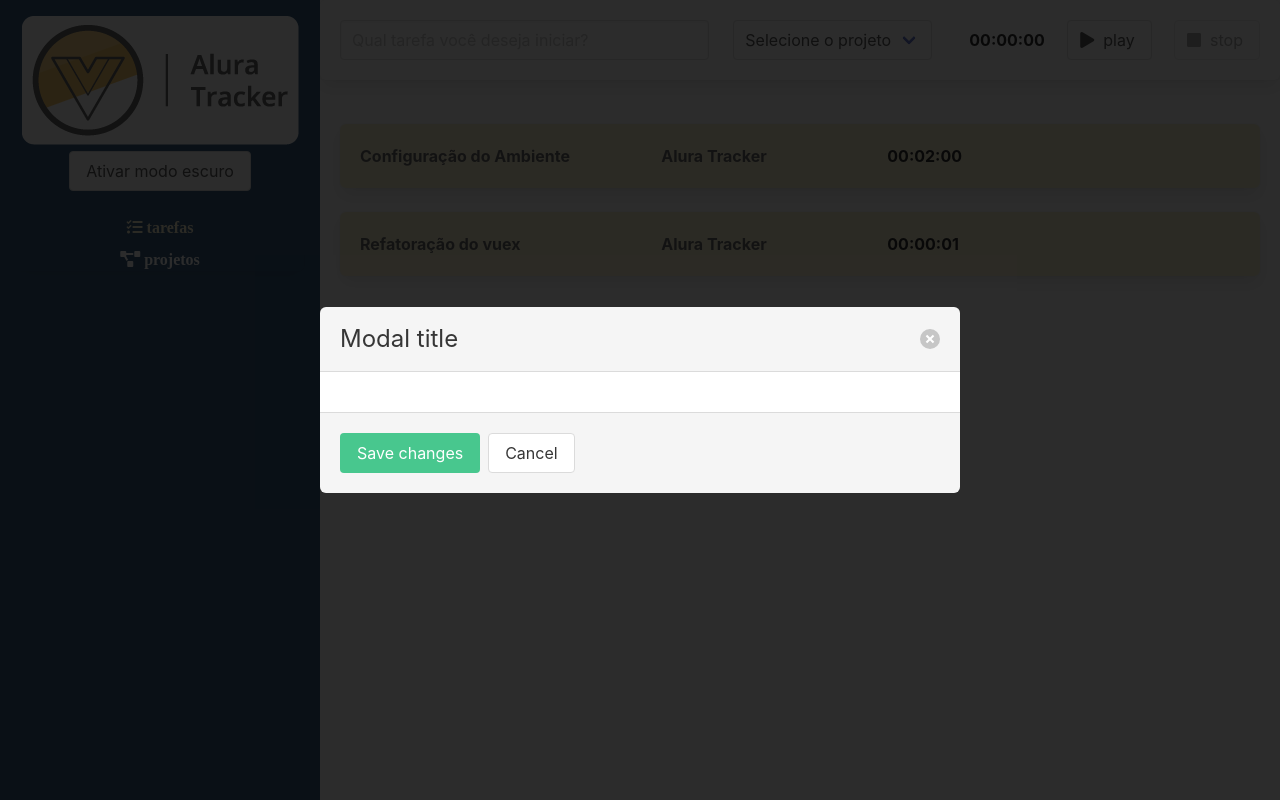
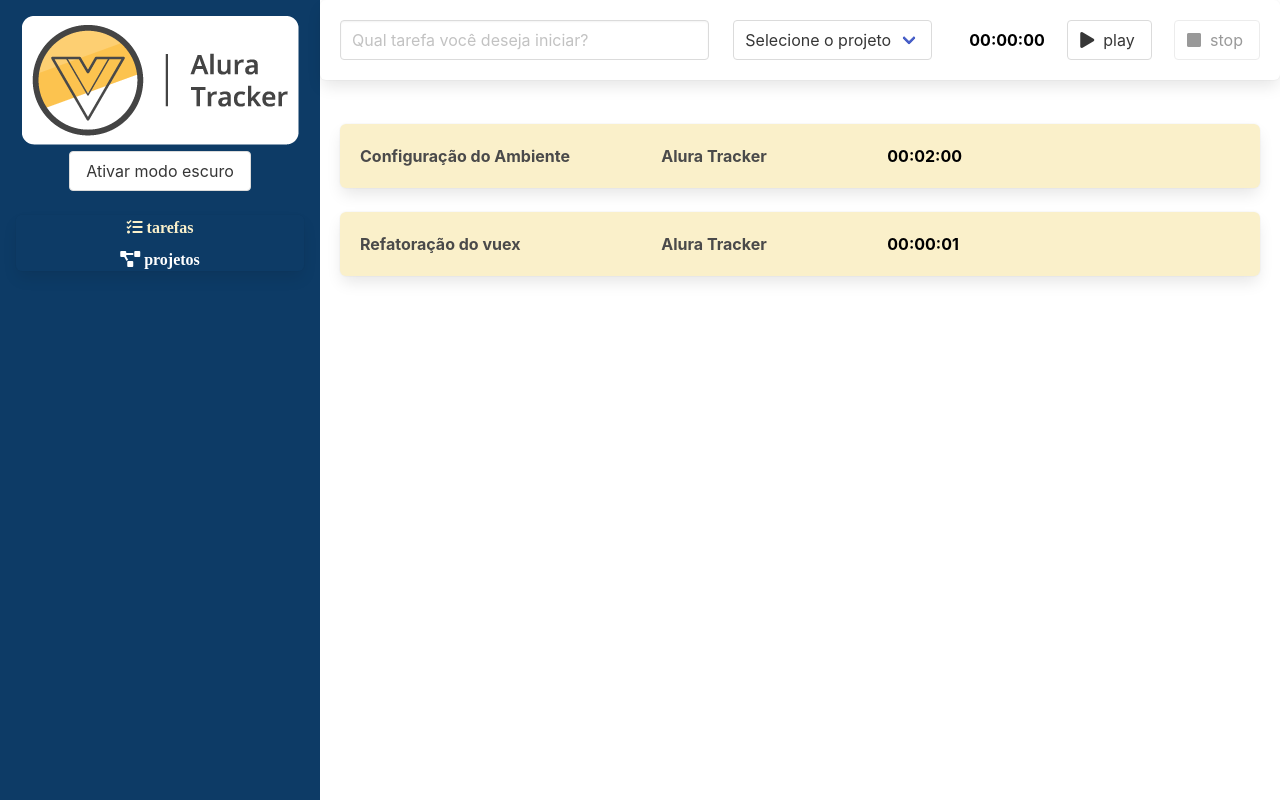
Before and after one commit to JoaoPauloFer/JoaoPauloFer-JoaoPauloFer-curso-vue3-parte3, a Vue app: page /#/ in a window 1280 px wide. Built offline with nearby package versions, Linux system fonts and the light colour scheme; data requests are answered from the project's data file.

Commit message:
docs: 📑  Modal de edição de tarefas

```diff
--- a/src/components/Tarefa.vue
+++ b/src/components/Tarefa.vue
@@ -1,6 +1,6 @@
 <template>
   <Box>
-    <div class="columns">
+    <div class="columns clicavel" @click="tarefaClicada">
       <div class="column is-4">{{ tarefa.descricao || 'Tarefa sem descrição' }}</div>
       <div class="column is-3">
         {{ tarefa.projeto?.nome || 'N/D' }}
@@ -20,6 +20,7 @@
 
 export default defineComponent({
   name: "Tarefa",
+  emits: ['aoTarefaClicada'],
   components: {
     Cronometro,
     Box
@@ -29,6 +30,18 @@
       type: Object as PropType<ITarefa>,
       required: true
     }
-  }
+  },
+  methods: {
+    tarefaClicada () :void {
+      this.$emit('aoTarefaClicada', this.tarefa)
+    }
+  },
 });
 </script>
+
+<style>
+.clicavel {
+  cursor: pointer;
+}
+
+</style>
--- a/src/views/Projetos/Formulario.vue
+++ b/src/views/Projetos/Formulario.vue
@@ -4,14 +4,15 @@
         <form @submit.prevent="salvar">
             <div class="field">
                 <label for="nomeDoProjeto" class="label"> Nome do Projeto </label>
-                <input type="text"
-                class="input"
-                v-model="nomeDoProjeto" id="nomeDoProjeto">
+                <input
+                    type="text"
+                    class="input"
+                    v-model="nomeDoProjeto"
+                    id="nomeDoProjeto"
+                />
             </div>
             <div class="field">
-                <button class="button" type="submit">
-                    Salvar
-                </button>
+                <button class="button" type="submit">Salvar</button>
             </div>
         </form>
     </section>
--- a/src/views/Tarefas.vue
+++ b/src/views/Tarefas.vue
@@ -4,20 +4,32 @@
         <Box v-if="listaEstaVazia">
             Você não está muito produtivo hoje :(
         </Box>
-        <Tarefa v-for="(tarefa, index) in tarefas" :key="index" :tarefa="tarefa"/>
-        <div class="modal is-active">
+        <Tarefa
+        v-for="(tarefa, index) in tarefas"
+        :tarefa="tarefa"
+        :key="index"
+        @aoTarefaClicada="selecionarTarefa"/>
+        <div class="modal" :class="{ 'is-active': tarefaSelecionada }" v-if="tarefaSelecionada" >
           <div class="modal-background"></div>
           <div class="modal-card">
             <header class="modal-card-head">
-              <p class="modal-card-title">Modal title</p>
-              <button class="delete" aria-label="close"></button>
+              <p class="modal-card-title">Editando uma tarefa</p>
+              <button @click="fecharModal" class="delete" aria-label="close"></button>
             </header>
             <section class="modal-card-body">
-              <!-- Content ... -->
+              <div class="field">
+                <label for="descricaoDaTarefa" class="label"> Descrição </label>
+                <input
+                    type="text"
+                    class="input"
+                    v-model="tarefaSelecionada.descricao"
+                    id="descricaoDaTarefa"
+                />
+            </div>
             </section>
             <footer class="modal-card-foot">
-              <button class="button is-success">Save changes</button>
-              <button class="button">Cancel</button>
+              <button class="button is-success">Salvar alterações</button>
+              <button @click="fecharModal" class="button">Cancelar</button>
             </footer>
           </div>
         </div>
@@ -40,10 +52,21 @@
     Tarefa,
     Box
   },
+  data () {
+    return {
+      tarefaSelecionada: null as ITarefa | null
+    }
+  },
   methods: {
     salvarTarefa (tarefa: ITarefa) : void {
       this.store.dispatch(CADASTRAR_TAREFA, tarefa)
     },
+    selecionarTarefa (tarefa: ITarefa) {
+      this.tarefaSelecionada = tarefa
+    },
+    fecharModal(){
+      this.tarefaSelecionada = null
+    }
   },
   computed: {
     listaEstaVazia () : boolean {
```
